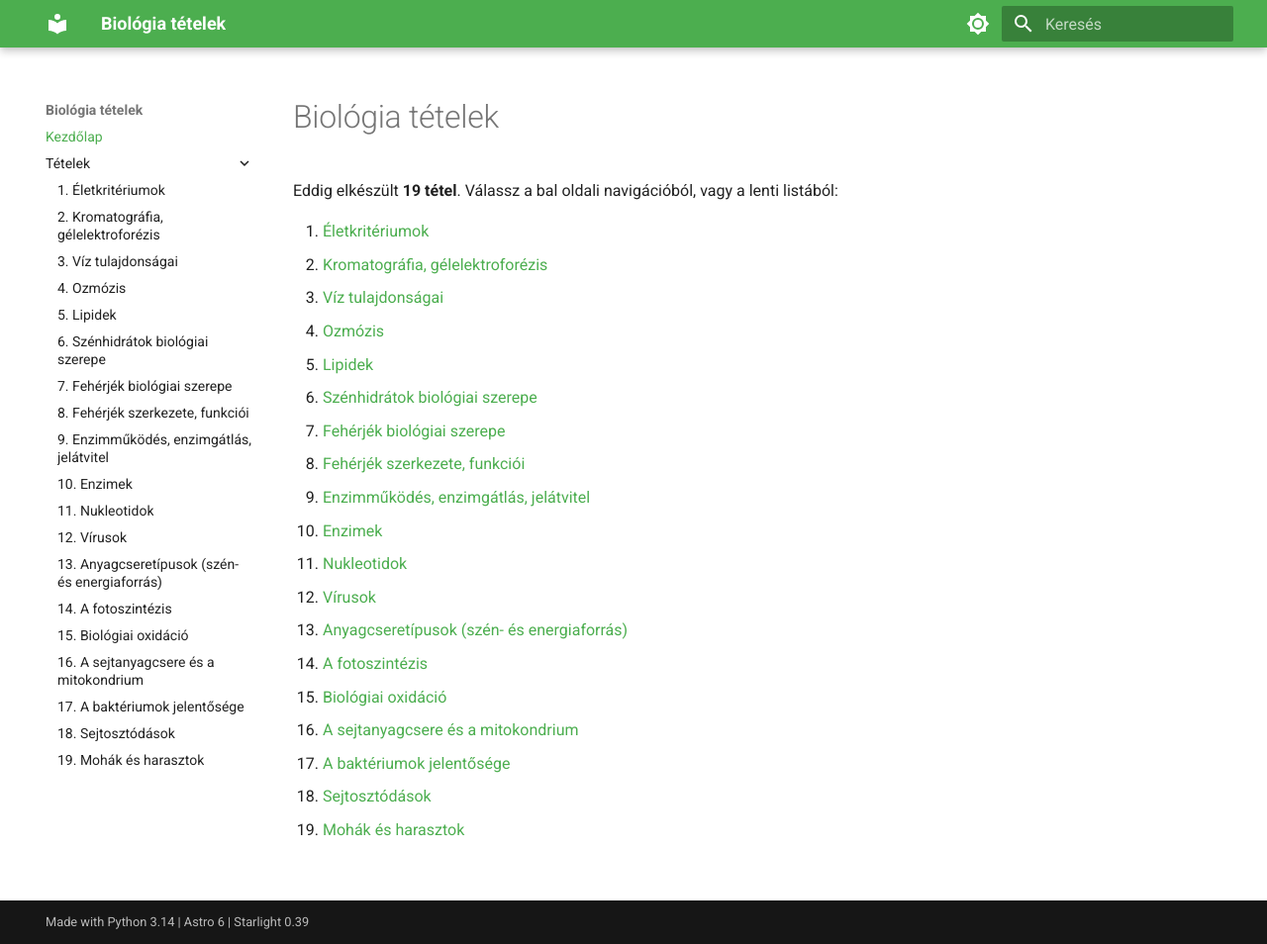
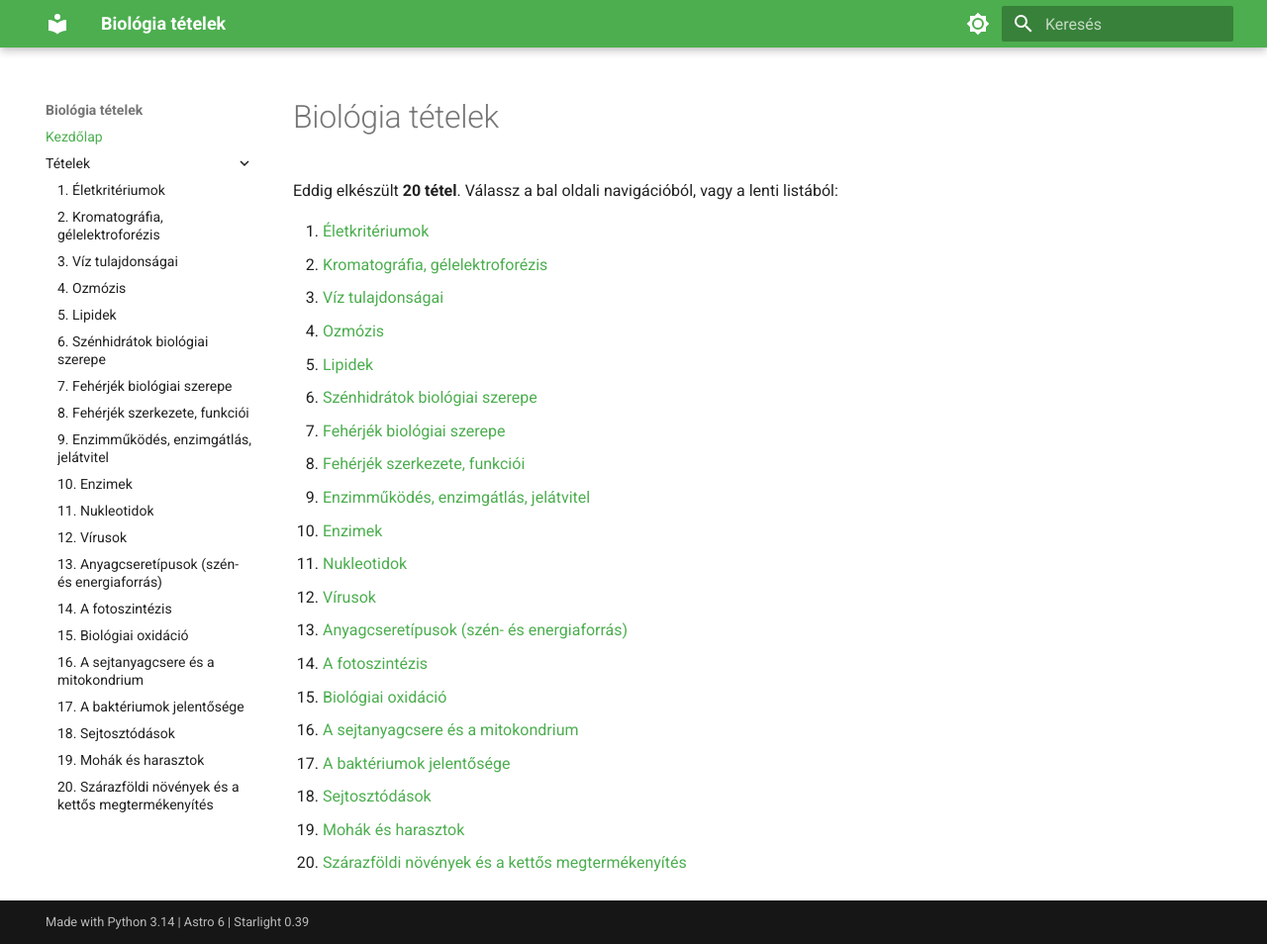
Before and after one commit to ERGO-NET/bio-erettsegi-vazlatok, an MkDocs documentation site: the page built from docs/index.md, in a window 1280 px wide and 954 px high. Shown: the whole window at 99% size. Built offline with MkDocs 1.6.1 and Material for MkDocs 9.7.7, drawn with Linux system fonts in a browser that asks for light colours.

Commit message:
20. tétel: Szárazföldi növények és a kettős megtermékenyítés
Szigorúan az 1. tankönyv 126, 127, 128. oldalai alapján, ~900 szó.

Tartalom: szárazföldi alkalmazkodás, szövetek és szervek (gyökér,
szár, levél, hajtás), hajtásos és virágos növények fogalma;
harasztok (szövetek, szervek, virágtalanok); nyitvatermők (virág,
mag, fenyők, víztől független szaporodás); zárvatermők (zárt
magház, bibe, takarólevelek, termés, szállítószövet, gyökérszőrök);
a kettős megtermékenyítés részletes folyamata (virágporszem-
anyasejttől a zigóta és táplálószövet kialakulásáig).

Három saját ábra: kétszikű virág felépítése (30. ábra szerint),
kettős megtermékenyítés folyamata (32. ábra szerint), három
növénycsoport összehasonlító táblázata.

Co-Authored-By: Claude Opus 4.7 (1M context) <noreply@anthropic.com>

```diff
--- a/docs/index.md
+++ b/docs/index.md
@@ -1,6 +1,6 @@
 # Biológia tételek
 
-Eddig elkészült **19 tétel**. Válassz a bal oldali navigációból, vagy a lenti listából:
+Eddig elkészült **20 tétel**. Válassz a bal oldali navigációból, vagy a lenti listából:
 
 1. [Életkritériumok](01-eletkriteriumok.md)
 2. [Kromatográfia, gélelektroforézis](02-kromatografia-gelelektroforezis.md)
@@ -21,3 +21,4 @@ Eddig elkészült **19 tétel**. Válassz a bal oldali navigációból, vagy a l
 17. [A baktériumok jelentősége](17-bakteriumok-jelentosege.md)
 18. [Sejtosztódások](18-sejtosztodasok.md)
 19. [Mohák és harasztok](19-mohak-harasztok.md)
+20. [Szárazföldi növények és a kettős megtermékenyítés](20-szarazfoldi-novenyek-kettos-megtermekenyites.md)
--- a/mkdocs.yml
+++ b/mkdocs.yml
@@ -53,6 +53,7 @@ nav:
       - 17. A baktériumok jelentősége: 17-bakteriumok-jelentosege.md
       - 18. Sejtosztódások: 18-sejtosztodasok.md
       - 19. Mohák és harasztok: 19-mohak-harasztok.md
+      - 20. Szárazföldi növények és a kettős megtermékenyítés: 20-szarazfoldi-novenyek-kettos-megtermekenyites.md
 
 markdown_extensions:
   - admonition
```
Also changed, not shown: docs/20-szarazfoldi-novenyek-kettos-megtermekenyites.md (added, +61 -0 lines), docs/abrak/20a-virag-felepitese.png (added), docs/abrak/20b-kettos-megtermekenyites.png (added), docs/abrak/20c-novenycsoportok.png (added).
